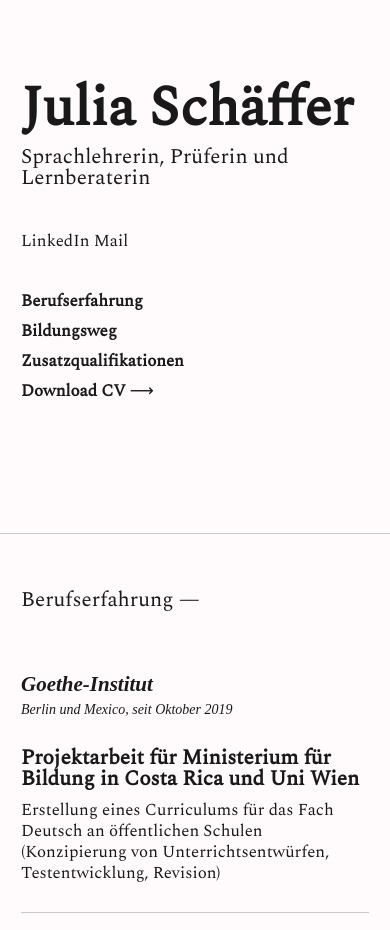
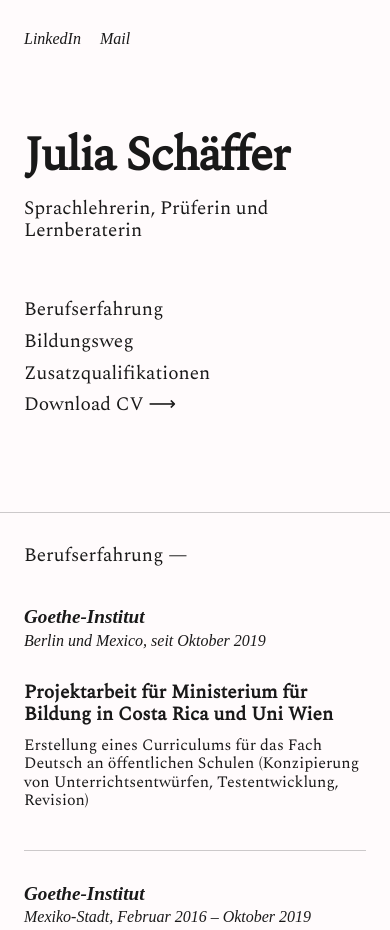
Before and after one commit to juliaschaeffer/juliaschaeffer, a website: page source/index.html in a window 390 px wide. Shown: the top 930 px of the page. Drawn offline with nearby package versions, Linux system fonts and the light colour scheme; files that its build step writes are made by us from their sources.

Commit message:
Mobile cleaning 01

```diff
--- a/source/index.html
+++ b/source/index.html
@@ -21,14 +21,12 @@
         <h1 class="side-intro__name">Julia Schäffer</h1>
         <h2 class="side-intro__position">Sprachlehrerin, Prüferin und Lernberaterin</h2>
 
-        <div class="socials">
-          <a class="socials__link socials__link--linkedin">LinkedIn</a>
-          <a class="socials__link socials__link--mail">Mail</a>
+        <div class="side-intro__contact-list">
+          <a class="side-intro__contact-link side-intro__contact-link--linkedin">LinkedIn</a>
+          <a class="side-intro__contact-link side-intro__contact-link--mail">Mail</a>
         </div>
 
         <nav class="main-nav" aria-label="Main menu">
-          <div class="main-nav__dropdown" id="main-menu">
-            <div class="main-nav__dropdown-inner">
           <ul class="main-nav__list main-nav__list--main">
             <li class="main-nav__item" itemprop="name">
               <a class="main-nav__link" href="">Berufserfahrung</a>
@@ -43,8 +41,7 @@
               <a class="main-nav__link" href="">Download CV</a><span> ⟶</span>
             </li>
           </ul>
-            </div>
-          </div>
+
         </nav>
     </section>
 
--- a/source/sass/_js-type.scss
+++ b/source/sass/_js-type.scss
@@ -6,7 +6,6 @@ body {
   font-family: "Spectral", serif;
   font-weight: 400;
   font-size: $font-size-root;
-  line-height: $line-height;
   font-style: normal;
   background-color: $white;
   color: $black-90;
--- a/source/sass/_js-variables.scss
+++ b/source/sass/_js-variables.scss
@@ -35,7 +35,7 @@ $margin-720: 720px;
 //
 $font-family-regular: "CirceSlab_C", georgia, serif;
 
-$font-size-root: 14px;
+$font-size-root: 16px;
 $font-size-root-unitless: 16;
 
 $font-size-18: 18px;
--- a/source/sass/blocks/_js-experience.scss
+++ b/source/sass/blocks/_js-experience.scss
@@ -1,9 +1,9 @@
 .experience {
-  &__wrapper {
-    padding-left: 1.5em;
-    padding-right: 1.5em;
-    padding-top: 4em;
-    border-bottom: 1px solid rgba(0, 0, 0, 0.2);
+  &__title {
+    margin: 0;
+    margin-bottom: 2em;
+    font-weight: 400;
+    font-size: 1.2em;
   }
 
   &__item {
@@ -24,13 +24,6 @@
     margin: 0;
     margin-bottom: 0.5em;
   }
-
-  &__title {
-    margin: 0;
-    margin-bottom: 3em;
-    font-weight: 400;
-    font-size: 1.5em;
-  }
 }
 
 @media (min-width: $tablet-width) {
--- a/source/sass/blocks/_js-main-info.scss
+++ b/source/sass/blocks/_js-main-info.scss
@@ -4,6 +4,6 @@
 .wrapper {
   padding-left: 1.5em;
   padding-right: 1.5em;
-  padding-top: 4em;
+  padding-top: 2em;
   border-bottom: 1px solid rgba(0, 0, 0, 0.2);
 }
--- a/source/sass/blocks/_js-main-nav.scss
+++ b/source/sass/blocks/_js-main-nav.scss
@@ -1,15 +1,19 @@
 .main-nav {
   &__list {
+    font-size: 1.2em;
+    font-weight: 300;
   }
 
   &__item {
-    font-size: 1.2em;
-    line-height: 1.8em;
+    // line-height: 1.8em;
+    margin-bottom: 0.5em;
+
+    &:last-child {
+      margin-bottom: 0;
+    }
   }
 
   &__link {
-    font-weight: 600;
-    // text-decoration: underline;
     text-decoration: none;
     color: $black-90;
   }
--- a/source/sass/blocks/_js-side-intro.scss
+++ b/source/sass/blocks/_js-side-intro.scss
@@ -1,9 +1,8 @@
 .side-intro {
-  max-height: 80vh;
-
   &__wrapper {
-    padding-bottom: 9em;
-    padding-top: 7em;
+    position: relative;
+    padding-bottom: 6em;
+    padding-top: 8em;
     padding-left: 1.5em;
     padding-right: 1.5em;
     border-bottom: 1px solid $black-20;
@@ -11,20 +10,29 @@
 
   &__name {
     margin: 0;
-    font-size: 4em;
-    font-weight: 600;
-    margin-bottom: 0.5em;
+    font-size: 3em;
+    font-weight: 800;
+    letter-spacing: -0.03em;
+    margin-bottom: 0.3em;
   }
 
   &__position {
     margin: 0;
-    font-weight: 100;
-    margin-bottom: 2em;
+    font-weight: 300;
+    font-size: 1.2em;
+    margin-bottom: 3em;
+  }
+
+  &__contact-list {
+    position: absolute;
+    top: 30px;
+    display: block;
+    font-family: "Spectral script=all rev=1";
+    font-style: italic;
+    font-size: 1em;
+  }
+
+  &__contact-link--linkedin {
+    margin-right: 15px;
   }
 }
-
-.socials {
-  display: block;
-  font-size: 1.2em;
-  margin-bottom: 2em;
-}
--- a/source/sass/blocks/_js-table-main.scss
+++ b/source/sass/blocks/_js-table-main.scss
@@ -1,7 +1,7 @@
 .table-main {
-  // margin-bottom: 2em;
-
   &__title {
+    font-size: 1.2em;
+    font-weight: 600;
     margin: 0;
     margin-bottom: 0.5em;
     max-width: 580px;
@@ -9,8 +9,9 @@
 
   &__content {
     margin: 0;
-    font-size: 1.2em;
+    font-size: 1em;
     max-width: 540px;
+    margin-bottom: 0.5em;
   }
 }
 
--- a/source/sass/blocks/_js-table-side.scss
+++ b/source/sass/blocks/_js-table-side.scss
@@ -1,5 +1,4 @@
 .table-side {
-  // color: $black-70;
   margin-bottom: 2em;
   font-family: "Spectral script=all rev=1";
   font-style: italic;
@@ -7,7 +6,7 @@
   &__place {
     margin: 0;
     margin-bottom: 0.2em;
-    font-size: 1.5em;
+    font-size: 1.2em;
     font-weight: 600;
     font-feature-settings: normal;
     font-kerning: normal;
@@ -15,6 +14,7 @@
 
   &__city {
     font-weight: 100;
+    font-size: 1em;
     margin: 0;
     font-feature-settings: normal;
     font-kerning: normal;
@@ -22,6 +22,7 @@
 
   &__time {
     font-weight: 100;
+    font-size: 1em;
     margin: 0;
     margin-bottom: 0.2em;
     font-feature-settings: normal;
```
Lines whose indentation alone changed are shown as unchanged.
